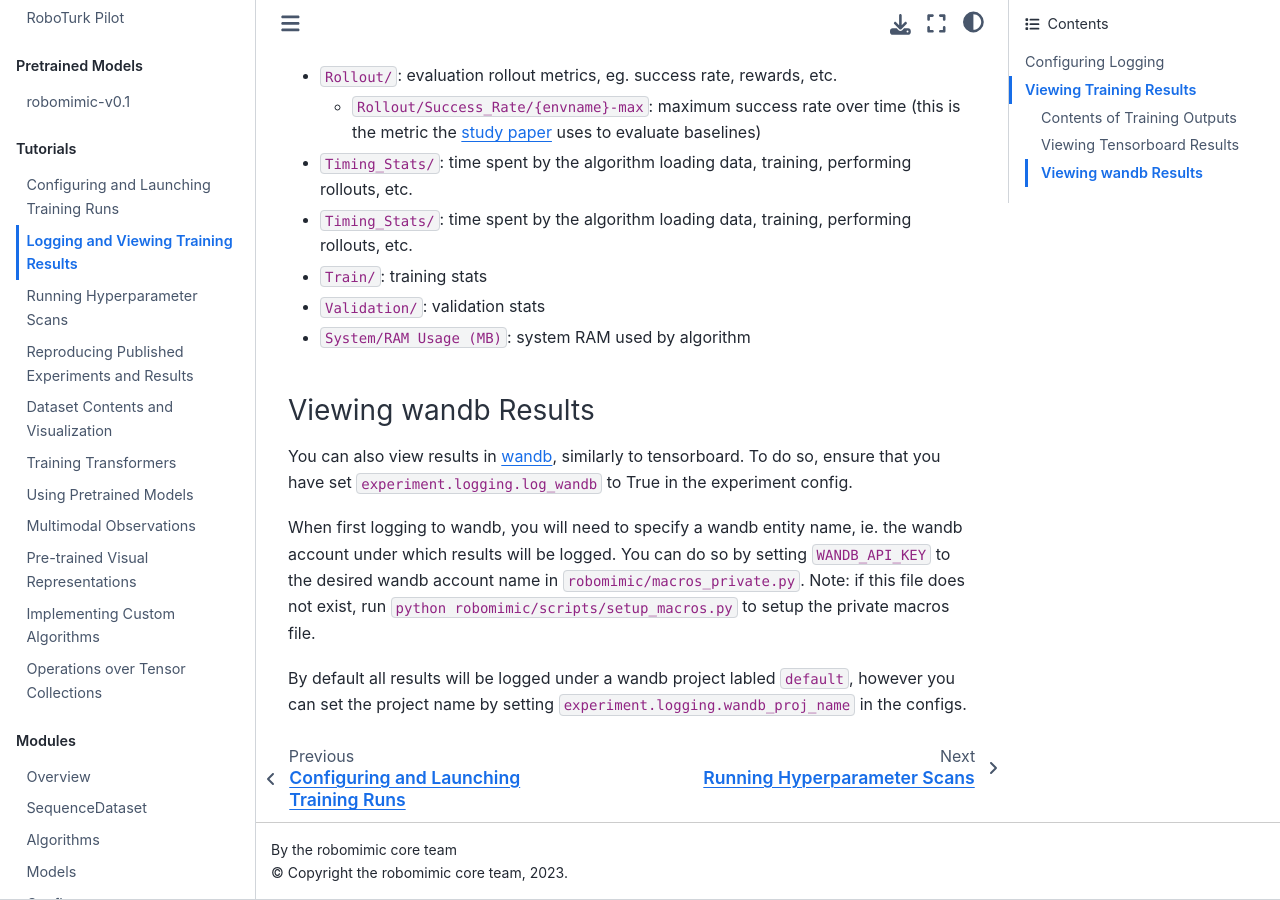
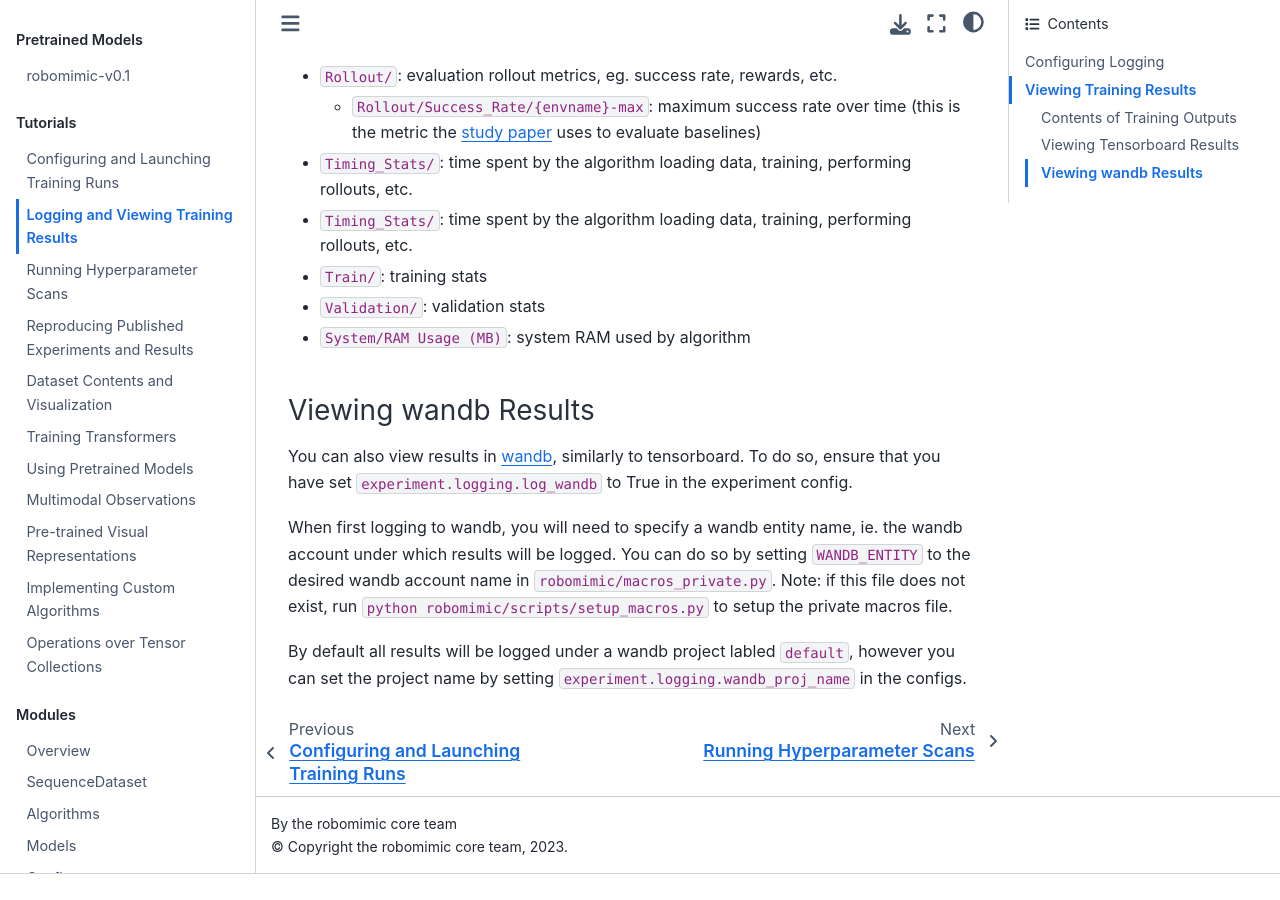
Before and after one commit to ARISE-Initiative/robomimic, a Sphinx documentation site: the page built from docs/tutorials/viewing_results.md, in a window 1280 px wide and 900 px high, scrolled down 2400 px. Built offline with Sphinx 7.4.7 and the Sphinx Book theme 1.1.4, drawn with Linux system fonts in a browser that asks for light colours; pages that are not in the unit, such as notebooks, are missing from menus; after the commit the page ends 3274 px from its top, so only the background shows below that.

Commit message:
fix small typo in docs tutorial on wandb

```diff
--- a/docs/tutorials/viewing_results.md
+++ b/docs/tutorials/viewing_results.md
@@ -101,6 +101,6 @@ You may find the following logging metrics useful:
 ### Viewing wandb Results
 You can also view results in [wandb](https://wandb.ai), similarly to tensorboard. To do so, ensure that you have set `experiment.logging.log_wandb` to True in the experiment config.
 
-When first logging to wandb, you will need to specify a wandb entity name, ie. the wandb account under which results will be logged. You can do so by setting `WANDB_API_KEY` to the desired wandb account name in `robomimic/macros_private.py`. Note: if this file does not exist, run `python robomimic/scripts/setup_macros.py` to setup the private macros file.
+When first logging to wandb, you will need to specify a wandb entity name, ie. the wandb account under which results will be logged. You can do so by setting `WANDB_ENTITY` to the desired wandb account name in `robomimic/macros_private.py`. Note: if this file does not exist, run `python robomimic/scripts/setup_macros.py` to setup the private macros file.
 
 By default all results will be logged under a wandb project labled `default`, however you can set the project name by setting `experiment.logging.wandb_proj_name` in the configs.
```
